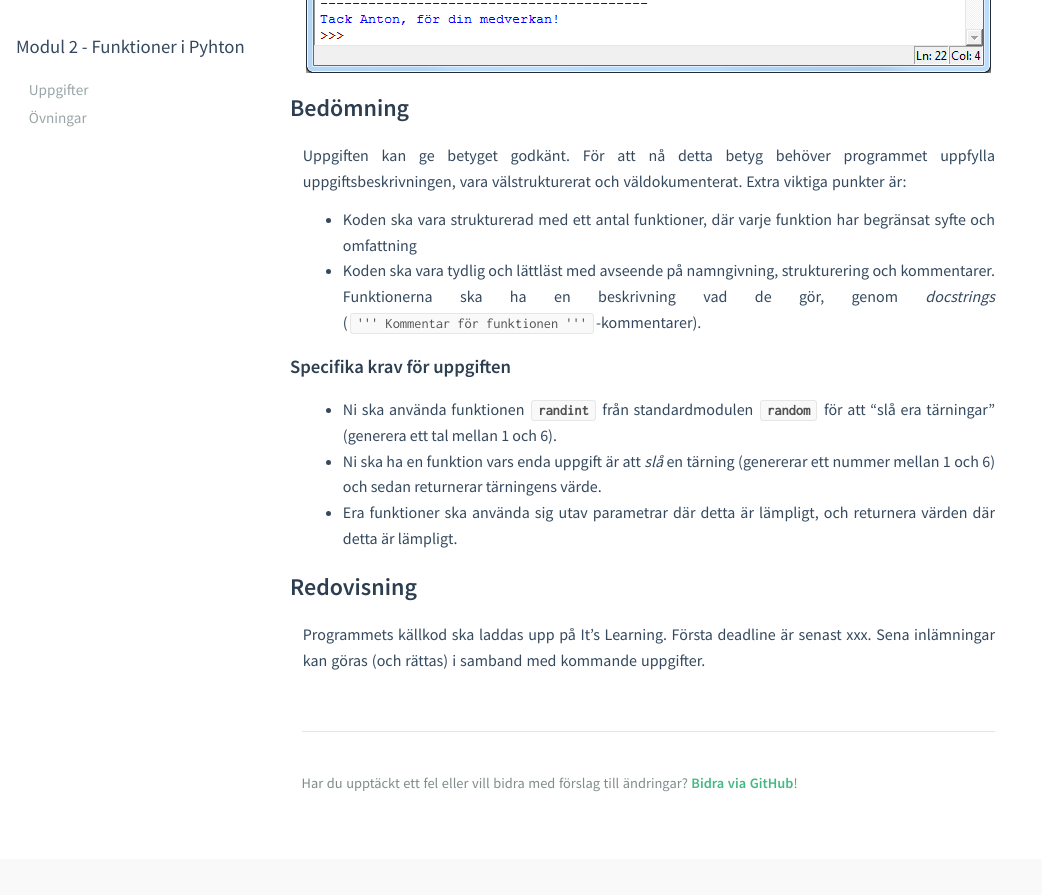
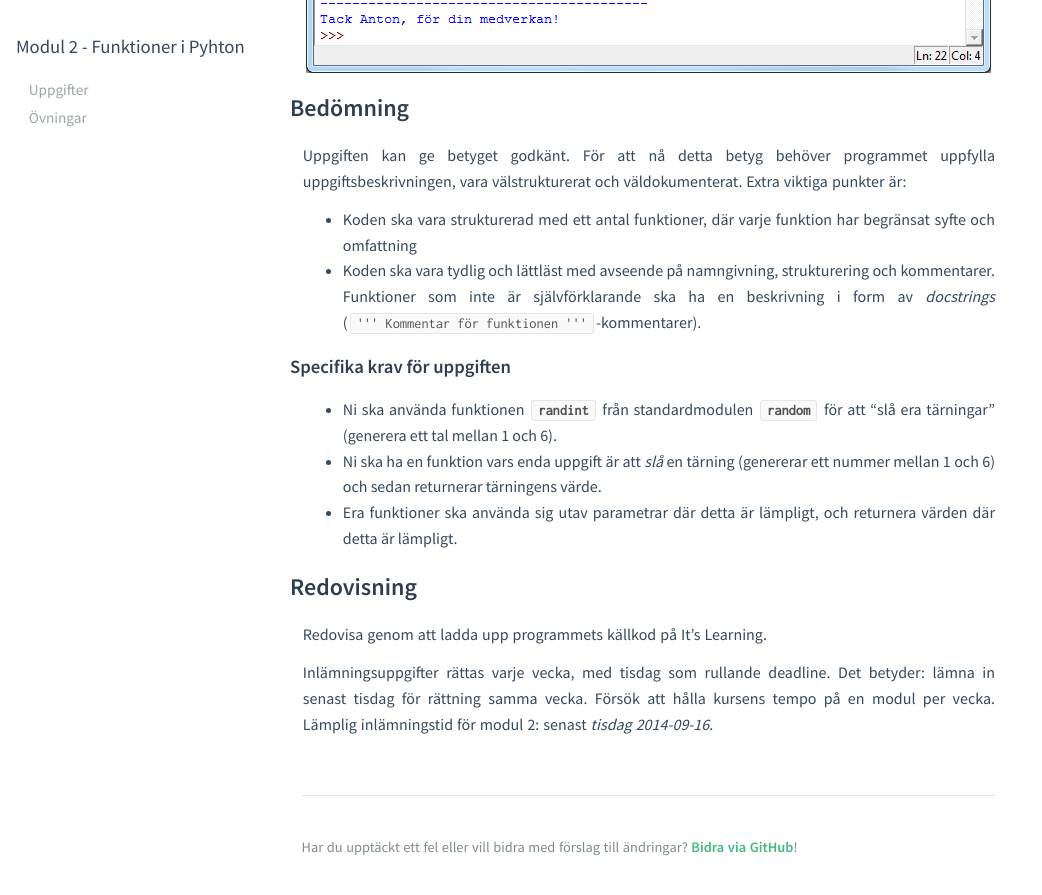
Before and after one commit to mau-dvmt/ia-python, a Jekyll site: the page built from modules/m2/assignments/U1.md, in a window 1280 px wide and 900 px high, scrolled down 1052 px. Shown: the top 895 px of the window, without its empty margins (0-1042 px from the left). Built offline with Jekyll 4.4.1, drawn with Linux system fonts in a browser that asks for light colours.

Commit message:
Tweaked U1

```diff
--- a/modules/m2/assignments/U1.md
+++ b/modules/m2/assignments/U1.md
@@ -31,7 +31,7 @@ Här finns en bild som tydliggör stegen ovan som ska utföras:
 Uppgiften kan ge betyget godkänt. För att nå detta betyg behöver programmet uppfylla uppgiftsbeskrivningen, vara välstrukturerat och väldokumenterat. Extra viktiga punkter är:
 
 - Koden ska vara strukturerad med ett antal funktioner, där varje funktion har begränsat syfte och omfattning
-- Koden ska vara tydlig och lättläst med avseende på namngivning, strukturering och kommentarer. Funktionerna ska ha en beskrivning vad de gör, genom _docstrings_ (`''' Kommentar för funktionen '''`-kommentarer).
+- Koden ska vara tydlig och lättläst med avseende på namngivning, strukturering och kommentarer. Funktioner som inte är självförklarande ska ha en beskrivning i form av _docstrings_ (`''' Kommentar för funktionen '''`-kommentarer).
 
 ### Specifika krav för uppgiften
 
@@ -41,4 +41,6 @@ Uppgiften kan ge betyget godkänt. För att nå detta betyg behöver programmet
 
 ## Redovisning
 
-Programmets källkod ska laddas upp på It's Learning. Första deadline är senast xxx. Sena inlämningar kan göras (och rättas) i samband med kommande uppgifter.
+Redovisa genom att ladda upp programmets källkod på It's Learning.
+
+Inlämningsuppgifter rättas varje vecka, med tisdag som rullande deadline. Det betyder: lämna in senast tisdag för rättning samma vecka. Försök att hålla kursens tempo på en modul per vecka. Lämplig inlämningstid för modul 2: senast _tisdag 2014-09-16_.
```
